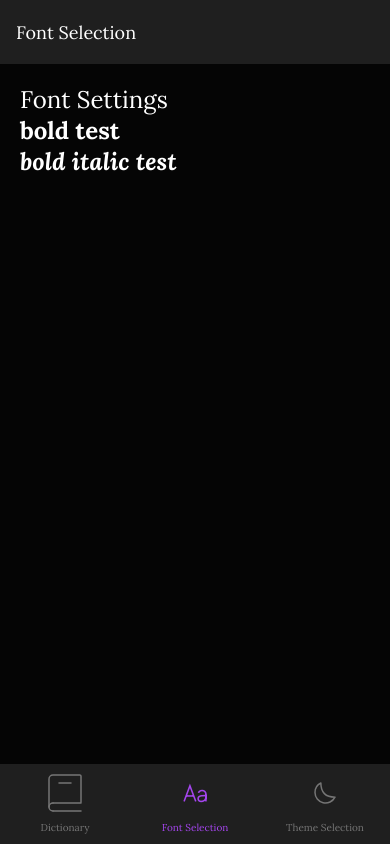
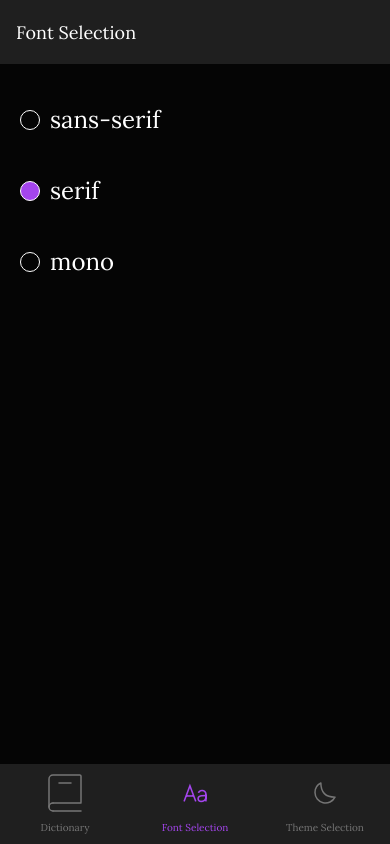
Before and after one commit to kmxtaylor/Dictionary, a React Native app: screen /fonts in a window 390 px wide. Built offline with nearby package versions, Linux system fonts and the light colour scheme.

Commit message:
set up font settings page

```diff
--- a/src/hooks/useFont.js
+++ b/src/hooks/useFont.js
@@ -1,7 +1,7 @@
 import { useContext } from 'react';
-import { FontContext } from 'contexts/Font';
+import { FontContext, Fonts } from 'contexts/Font';
 
 export const useFont = () => {
   const { font, setFont, loading, colors } = useContext(FontContext);
-  return { font, setFont, loading, colors };
+  return { font, setFont, loading, colors, Fonts };
 };
--- a/src/screens/FontSettings.js
+++ b/src/screens/FontSettings.js
@@ -1,16 +1,54 @@
-// import { View, TextBold, StyleSheet } from 'react-native';
-import { StyleSheet } from 'react-native';
+import { Fragment } from 'react';
+import { StyleSheet, Pressable } from 'react-native';
 
-import { View, Text, TextBold } from 'components/themed';
+import { View, Text } from 'components/themed';
 import Layout from 'layouts/Main';
 
+import { useFont } from 'hooks/useFont';
+import { useTheme } from 'hooks/useTheme';
+
+const Border = () => {
+  const { colors } = useTheme();
+  return <View style={[styles.border, { backgroundColor: colors.text }]} />;
+};
+
+const FontRow = ({ children, checked, onPress }) => {
+  const { colors } = useTheme();
+
+  const checkedStyle = [styles.checkbox, { borderColor: colors.text }];
+
+  if (checked) {
+    checkedStyle.push({
+      borderColor: colors.text,
+      backgroundColor: colors.accent,
+    });
+  }
+
+  return (
+    <Pressable style={styles.row} onPress={onPress}>
+      <View style={checkedStyle} />
+      <Text style={styles.text}>{children}</Text>
+    </Pressable>
+  );
+};
+
 const FontSettings = () => {
+  const { font, setFont, Fonts } = useFont();
+
   return (
     <Layout>
       <View style={{ padding: 20 }}>
-        <Text style={styles.text}>Font Settings</Text>
+        {/* <Text style={styles.text}>Font Settings</Text>
         <TextBold style={styles.text}>bold test</TextBold>
-        <TextBold style={[styles.text, styles.italic]}>bold italic test</TextBold>
+        <TextBold style={[styles.text, styles.italic]}>bold italic test</TextBold> */}
+        {Fonts.map((key, index) => (
+          <Fragment key={key}>
+            <FontRow onPress={() => setFont(key)} checked={font === key}>
+              {key}
+            </FontRow>
+            {index !== Fonts.length - 1 && <Border />}
+          </Fragment>
+        ))}
       </View>
     </Layout>
   );
@@ -20,8 +58,23 @@ const styles = StyleSheet.create({
   text: {
     fontSize: 24,
   },
-  italic: {
-    fontStyle: 'italic',
+  border: {
+    flex: 1,
+    height: 1,
+    backgroundColor: 'red',
+  },
+  row: {
+    flexDirection: 'row',
+    paddingVertical: 10,
+    marginVertical: 10,
+    alignItems: 'center',
+  },
+  checkbox: {
+    width: 20,
+    height: 20,
+    borderRadius: 20,
+    borderWidth: 1,
+    marginRight: 10,
   },
 });
 
```
